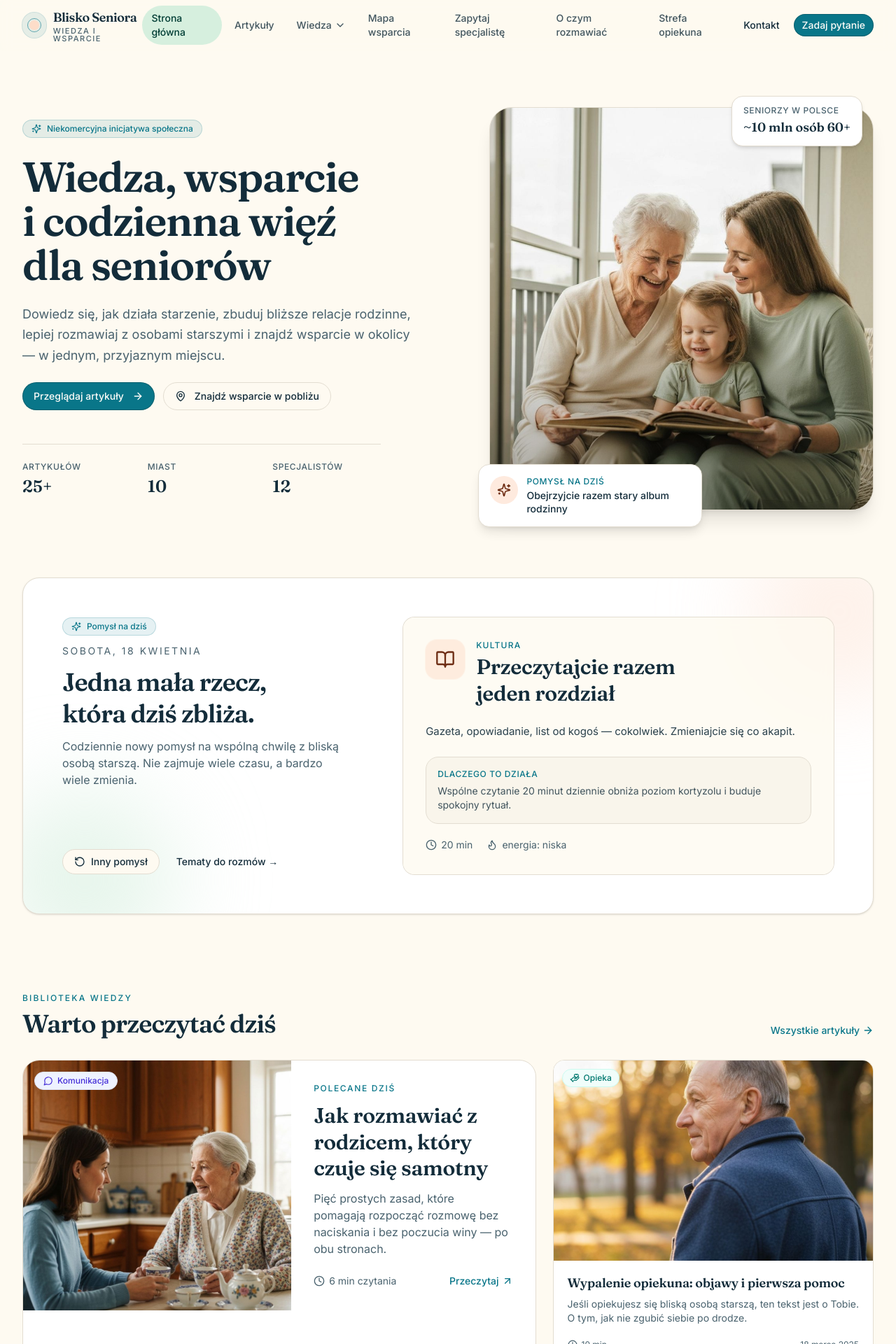
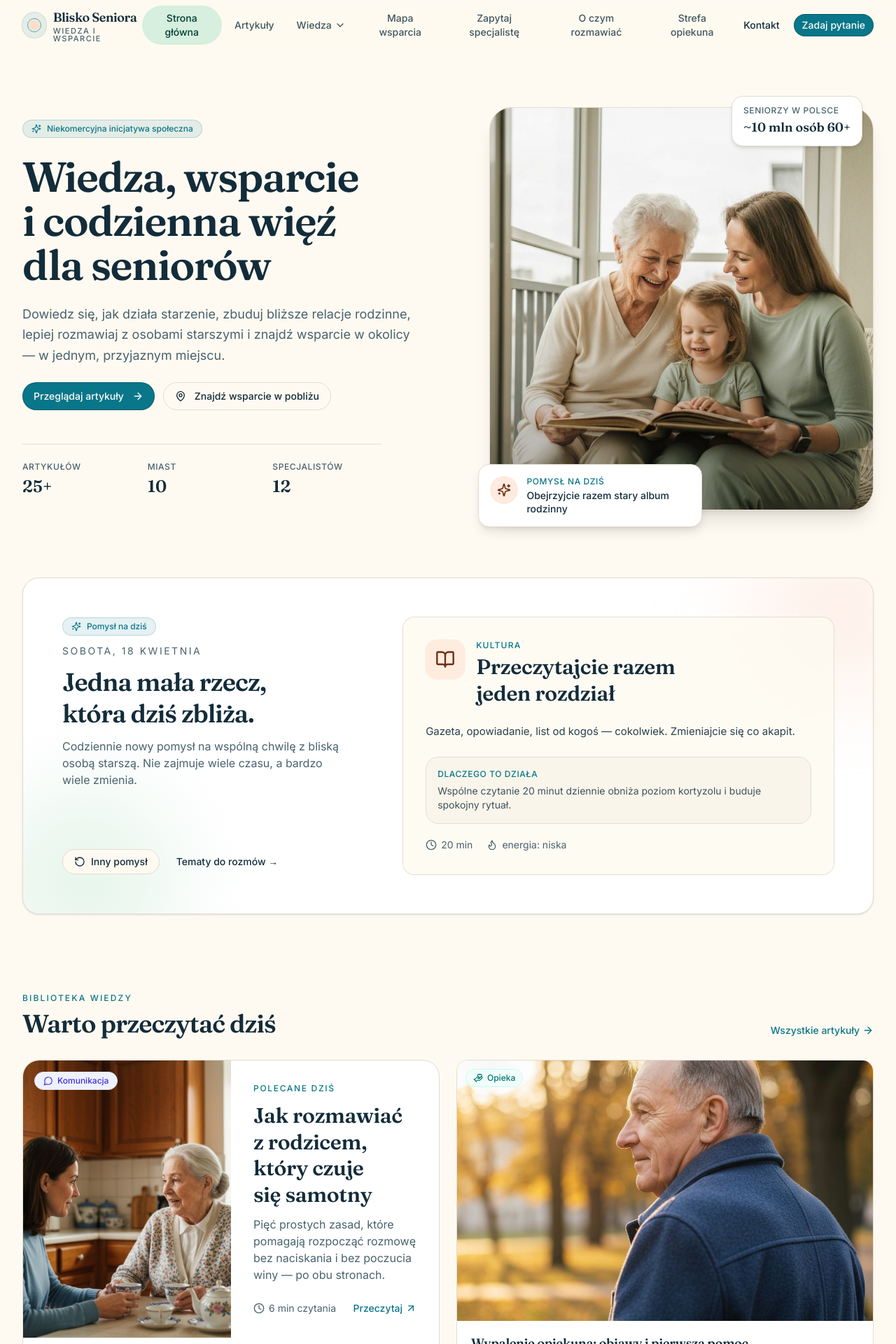
Before and after one commit to ZuzannaTabisz/blisko-seniora, a Next.js app: page / in a window 1280 px wide. Shown: the top 1920 px of the page at 70% size. Built offline with nearby package versions, Linux system fonts and the light colour scheme.

Commit message:
Fixes and improvements

```diff
--- a/components/article-card.tsx
+++ b/components/article-card.tsx
@@ -34,23 +34,23 @@ export function ArticleCard({
       <Link
         href={href}
         className={cn(
-          "group relative block overflow-hidden rounded-3xl border border-border bg-card transition-all hover:shadow-xl hover:-translate-y-0.5",
+          "group relative block overflow-hidden rounded-2xl sm:rounded-3xl border border-border bg-card transition-all hover:shadow-xl hover:-translate-y-0.5",
           className,
         )}
       >
-        <div className="grid md:grid-cols-[1.1fr_1fr]">
-          <div className="relative aspect-[4/3] md:aspect-auto">
+        <div className="grid grid-cols-1 md:grid-cols-[1fr_1fr]">
+          <div className="relative aspect-[4/3] md:aspect-[3/4]">
             <Image
               src={imgSrc || "/placeholder.svg"}
               alt={article.title}
               fill
               className="object-cover transition-transform duration-500 group-hover:scale-[1.02]"
-              sizes="(min-width: 768px) 55vw, 100vw"
+              sizes="(min-width: 768px) 50vw, 100vw"
             />
             {cat && (
               <span
                 className={cn(
-                  "absolute left-4 top-4 inline-flex items-center gap-1.5 rounded-full border bg-white/90 px-3 py-1 text-xs font-medium backdrop-blur",
+                  "absolute left-3 top-3 sm:left-4 sm:top-4 inline-flex items-center gap-1.5 rounded-full border bg-white/90 px-2.5 sm:px-3 py-1 text-xs font-medium backdrop-blur",
                   cat.color,
                 )}
               >
@@ -59,24 +59,24 @@ export function ArticleCard({
               </span>
             )}
           </div>
-          <div className="flex flex-col justify-between gap-6 p-6 md:p-8">
+          <div className="flex flex-col justify-between gap-4 sm:gap-6 p-4 sm:p-6 md:p-8">
             <div>
               <p className="text-xs font-medium uppercase tracking-[0.14em] text-primary">
                 Polecane dziś
               </p>
-              <h3 className="mt-3 font-display text-2xl font-semibold leading-tight text-balance md:text-3xl">
+              <h3 className="mt-2 sm:mt-3 font-display text-xl sm:text-2xl md:text-3xl font-semibold leading-tight text-balance">
                 {article.title}
               </h3>
-              <p className="mt-3 text-muted-foreground text-pretty">
+              <p className="mt-2 sm:mt-3 text-sm md:text-base text-muted-foreground text-pretty line-clamp-3 md:line-clamp-none">
                 {article.summary}
               </p>
             </div>
-            <div className="flex items-center justify-between text-sm text-muted-foreground">
+            <div className="flex flex-col sm:flex-row sm:items-center sm:justify-between gap-3 text-xs sm:text-sm text-muted-foreground">
               <span className="inline-flex items-center gap-1.5">
                 <Clock className="h-4 w-4" />
                 {article.readingMinutes} min czytania
               </span>
-              <span className="inline-flex items-center gap-1 font-medium text-primary group-hover:gap-2 transition-all">
+              <span className="inline-flex items-center gap-1 font-medium text-primary group-hover:gap-2 transition-all whitespace-nowrap">
                 Przeczytaj <ArrowUpRight className="h-4 w-4" />
               </span>
             </div>
--- a/components/home/todays-reading.tsx
+++ b/components/home/todays-reading.tsx
@@ -11,27 +11,27 @@ export function TodaysReading() {
     .slice(0, 2)
 
   return (
-    <section className="mx-auto mt-20 max-w-7xl px-4 sm:px-6 md:mt-28 lg:px-8">
-      <div className="flex items-end justify-between gap-6">
+    <section className="mx-auto mt-16 sm:mt-20 max-w-7xl px-3 sm:px-6 md:mt-28 lg:px-8">
+      <div className="flex flex-col sm:flex-row sm:items-end sm:justify-between gap-4 sm:gap-6">
         <div>
           <p className="text-xs font-medium uppercase tracking-[0.18em] text-primary">
             Biblioteka wiedzy
           </p>
-          <h2 className="mt-2 font-display text-3xl font-semibold tracking-tight text-balance md:text-4xl">
+          <h2 className="mt-2 font-display text-2xl sm:text-3xl md:text-4xl font-semibold tracking-tight text-balance">
             Warto przeczytać dziś
           </h2>
         </div>
         <Link
           href="/articles"
-          className="hidden items-center gap-1 text-sm font-medium text-primary hover:gap-2 transition-all sm:inline-flex"
+          className="hidden items-center gap-1 text-sm font-medium text-primary hover:gap-2 transition-all sm:inline-flex whitespace-nowrap"
         >
           Wszystkie artykuły <ArrowRight className="h-4 w-4" />
         </Link>
       </div>
 
-      <div className="mt-8 grid gap-6 lg:grid-cols-[1.6fr_1fr]">
+      <div className="mt-6 sm:mt-8 grid gap-4 sm:gap-6 lg:grid-cols-[1fr_1fr]">
         <ArticleCard article={feature} variant="feature" />
-        <div className="flex flex-col gap-6">
+        <div className="flex flex-col gap-4 sm:gap-6">
           {more.map((a) => (
             <ArticleCard key={a.slug} article={a} />
           ))}
--- a/components/site/navbar.tsx
+++ b/components/site/navbar.tsx
@@ -57,7 +57,7 @@ export function Navbar() {
           : "bg-background/60 backdrop-blur-sm",
       )}
     >
-      <div className="mx-auto flex h-16 w-full max-w-7xl items-center justify-between px-4 sm:px-6 lg:h-[72px] lg:px-8">
+      <div className="mx-auto flex h-16 w-full max-w-7xl items-center justify-between px-3 sm:px-6 lg:h-[72px] lg:px-8">
         <Logo />
 
         <nav className="hidden items-center gap-1 lg:flex">
@@ -66,7 +66,7 @@ export function Navbar() {
               key={l.href}
               href={l.href}
               className={cn(
-                "rounded-full px-3.5 py-2 text-sm font-medium transition-colors",
+                "rounded-full px-3.5 py-2 text-sm font-medium transition-colors text-center justify-center",
                 isActive(l.href)
                   ? "bg-secondary text-secondary-foreground"
                   : "text-foreground/80 hover:bg-muted hover:text-foreground",
@@ -78,7 +78,7 @@ export function Navbar() {
 
           <DropdownMenu>
             <DropdownMenuTrigger asChild>
-              <button className="inline-flex items-center gap-1 rounded-full px-3.5 py-2 text-sm font-medium text-foreground/80 transition-colors hover:bg-muted hover:text-foreground focus-visible:outline-none">
+              <button className="inline-flex items-center justify-center gap-1 rounded-full px-3.5 py-2 text-sm font-medium text-foreground/80 transition-colors hover:bg-muted hover:text-foreground focus-visible:outline-none">
                 Wiedza
                 <ChevronDown className="h-4 w-4" />
               </button>
@@ -112,7 +112,7 @@ export function Navbar() {
               key={l.href}
               href={l.href}
               className={cn(
-                "rounded-full px-3.5 py-2 text-sm font-medium transition-colors",
+                "rounded-full px-3.5 py-2 text-sm font-medium transition-colors text-center justify-center inline-flex items-center",
                 isActive(l.href)
                   ? "bg-secondary text-secondary-foreground"
                   : "text-foreground/80 hover:bg-muted hover:text-foreground",
```
